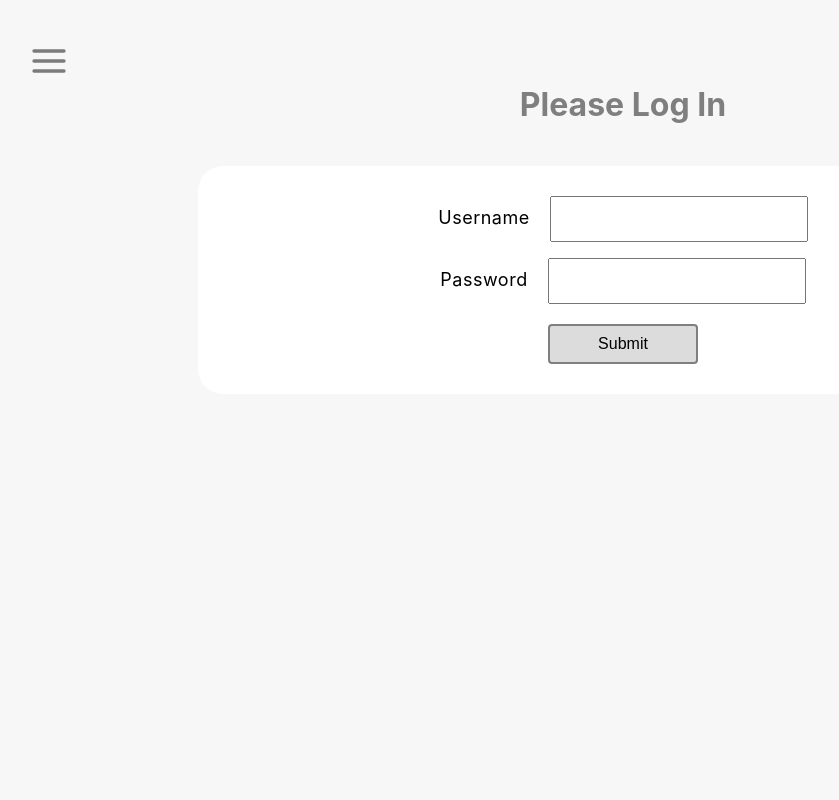
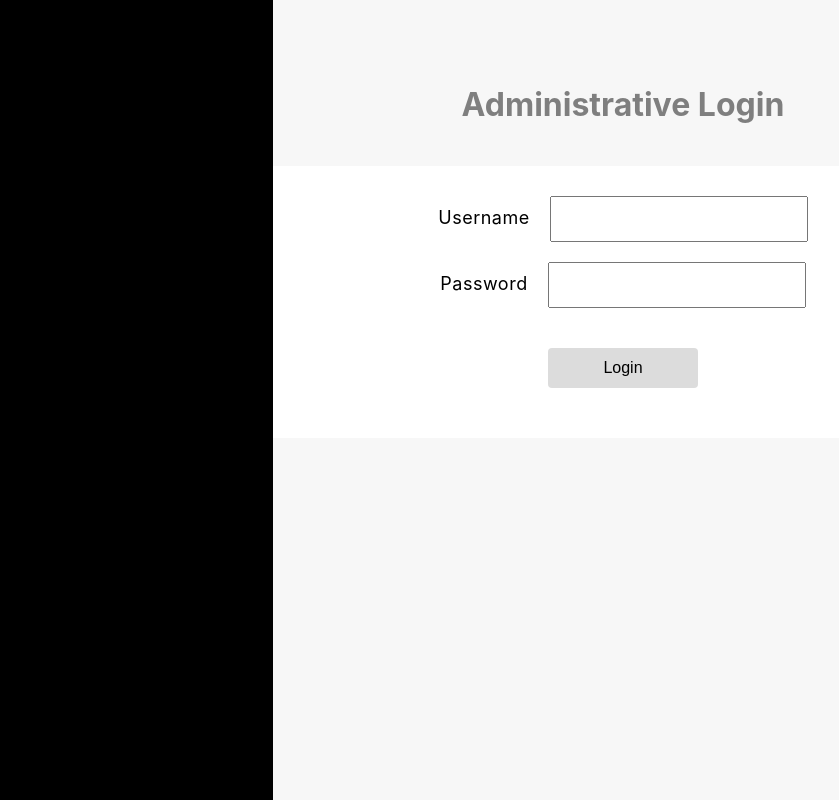
Before and after one commit to sayyidkhan/turbo_octo, a React (Create React App) app in the folder front-end/: page /Login in a window 1280 px wide. Shown: the whole page, without its empty margins (17-856 px from the left). Built offline with nearby package versions, Linux system fonts and the light colour scheme.

Commit message:
added authentication for login

```diff
--- a/front-end/package.json
+++ b/front-end/package.json
@@ -15,6 +15,7 @@
     "axios": "^0.21.1",
     "prop-types": "^15.7.2",
     "react": "^17.0.2",
+    "react-client-session": "^0.0.7",
     "react-dom": "^17.0.2",
     "react-icons": "^4.2.0",
     "react-router-dom": "^5.2.0",
--- a/front-end/server.tsx
+++ b/front-end/server.tsx
@@ -7,7 +7,7 @@ app.use(cors());
 
 app.use('/login', (req, res) => {
   res.send({
-    token: 'test123'
+    userType: 'test123'
   });
 });
 
--- a/front-end/src/App.css
+++ b/front-end/src/App.css
@@ -51,6 +51,7 @@
 
 .menuNav.showMenu {
   width: 100%;
+  padding-top: 80px;
 }
 
 .menuNav a {
@@ -135,4 +136,5 @@
 .toHide {
   display: none;
 }
+
 /* =========================== Main page specific end ================================== */
--- a/front-end/src/App.tsx
+++ b/front-end/src/App.tsx
@@ -1,57 +1,19 @@
-import React from 'react';
+import React, { useState } from 'react';
 import './App.css';
 import {BrowserRouter as Router, Link} from "react-router-dom";
 import Routes from "./routes";
-import Login from './pages/Login';
+import Navbar from "./Navbar";
+//import useLocalStorage from './services/useLocalStorage';
 
-import enterLoc from './img/EnterLoc.png';
-import checkVaccCert from './img/CheckVaccCert.png';
-
-//not using now
 function App() {
-
-  // const [token, setToken] = useState();
-
-  // if(!token) {
-  //   return <Login setToken={setToken} />
-  // }
-
-  // const toShow = String(token);
-  // const toHide = "toHide";
-
-  // const adminAccess = ["dashboard", "contact", "vaccination", "alerts", "reports", "account", "logout"];
-  // const healthCareAccess = ["dashboard", "contact", "vaccination", "logout"];
-  // const businessAccess = ["dashboard", "alerts", "logout"];
-  // var accessList = adminAccess;
-
-  // if(token == "admin"){
-  //   accessList = adminAccess;
-  // }else if(token == "healthcare"){
-  //   accessList = healthCareAccess;
-  // }else if(token == "business"){
-  //   accessList = businessAccess;
-  // }
 
   return (
     <Router>
-      <div className="container">
-          <Router>
-              {/* <nav>
-                  <ul>
-                      <li className={accessList.includes("dashboard") ? toShow : toHide}><Link to="/home">Dashboard</Link></li>
-                      <li className={accessList.includes("contact") ? toShow : toHide}><Link to="/about">Contact Tracing</Link></li>
-                      <li className={accessList.includes("vaccination") ? toShow : toHide}><Link to="/login">Vaccination Records</Link></li>
-                      <li className={accessList.includes("alerts") ? toShow : toHide}><Link to="/login">Public Alerts</Link></li>
-                      <li className={accessList.includes("reports") ? toShow : toHide}><Link to="/login">Reports</Link></li>
-                      <li className={accessList.includes("account") ? toShow : toHide}><Link to="/login">Manage Accounts</Link></li>
-                      <li className={accessList.includes("logout") ? toShow : toHide}><Link to="/login" onClick={() => window.location.reload()}>Logout</Link></li>
-                  </ul>
-              </nav> */}
-              <Routes/>
-          </Router>
-      </div>
+      <Routes />
+      <Navbar />
     </Router>
   );
+
 }
 
 export default App;
--- a/front-end/src/Navbar.tsx
+++ b/front-end/src/Navbar.tsx
@@ -2,59 +2,71 @@ import React, { useState } from "react";
 import { NavLink } from "react-router-dom"
 import { MdClose } from "react-icons/md"
 import { FiMenu } from "react-icons/fi"
-import Login from './pages/Login';
+import './App.css';
+import history from './history';
 
-export default function Navbar(){
+export default function Navbar(props : any){
+
+  var userType = String(sessionStorage.getItem('userType'));
 
   const links = [
       {
         id: 1,
-          path: "/Home",
+        path: "/",
         text: "Home",
+        accessBy: ["public"],
       },
       {
         id: 2,
         path: "/Login",
         text: "Login",
+        accessBy: ["public"],
       },
       {
         id: 3,
         path: "/Dashboard",
         text: "Dashboard",
+        accessBy: ["admin", "business", "healthcare"],
       },
       {
         id: 4,
         path: "/ContactTracing",
         text: "Contact Tracing",
+        accessBy: ["admin", "healthcare"],
       },
       {
         id: 5,
         path: "/VaccinationRecords",
         text: "Vaccination Records",
+        accessBy: ["admin", "healthcare"],
       },
       {
         id: 6,
         path: "/PublicAlerts",
         text: "Public Alerts",
+        accessBy: ["admin", "business"],
       },
       {
         id: 7,
         path: "/Reports",
         text: "Reports",
+        accessBy: ["admin"],
       },
       {
         id: 8,
         path: "/ManageAccounts",
         text: "Manage Accounts",
+        accessBy: ["admin"],
       },
       {
         id: 9,
-          path: "/Home",
+        path: "/",
         text: "Logout",
+        accessBy: ["admin", "business", "healthcare"],
       }
-    ]
+  ];
 
-    const [navbarOpen, setNavbarOpen] = useState(false);
+  const [navbarOpen, setNavbarOpen] = useState(userType == "public"  || userType == "" ? false : true);
 
   const handleToggle = () => {
       setNavbarOpen(prev => !prev)
@@ -64,9 +76,20 @@ export default function Navbar(){
       setNavbarOpen(false)
   }
 
+  const doNothing = () => {
+    setNavbarOpen(true);
+  }
+
+  const logoutAction = () => {
+    sessionStorage.setItem('userType', "public");
+    closeMenu();
+    history.push('/');
+  }
+
+
   return (
       <nav className="navBar">
-        <button onClick={handleToggle}>
+      <button onClick={handleToggle} className={userType == "public" ? "toShow" : "toHide"}>
         {
           navbarOpen ?
           <MdClose
@@ -77,16 +100,15 @@ export default function Navbar(){
           />
         }
       </button>
-        <ul className={`menuNav ${navbarOpen ? " showMenu": ""}`}>
+      <ul className={`menuNav ${navbarOpen ? "showMenu": ""}`}>
         {links.map((link) => {
           return (
-              <li key={link.id}>
+            <li key={link.id} className={link.accessBy.includes(userType) ? "toShow" : "toHide"}>
               <NavLink
                 to={link.path}
                 activeClassName="active-link"
-                  onClick={() => closeMenu()}
-                  exact
-                >
+                onClick={userType == "public" ? () => closeMenu() : link.text == "Logout" ? () => logoutAction() : () => doNothing()}
+                exact>
                 {link.text}
               </NavLink>
             </li>
--- a/front-end/src/components/login/Login.css
+++ b/front-end/src/components/login/Login.css
@@ -22,7 +22,11 @@
     padding-bottom: 30px;
 }
 
-.login-wrapper span{
+.login-wrapper div{
+    margin-bottom: 20px;
+}
+
+.login-wrapper label{
     padding-right: 20px;
     font-size: 18px;
     letter-spacing: 0.5px;
@@ -48,7 +52,7 @@
     font-weight: 300;
     transition-duration: 0.3s;
     background-color: gainsboro;
-    border: 2px solid #7f7f7f;
+    border: none;
 }
 
 .login-wrapper button:hover {
--- /dev/null
+++ b/front-end/src/components/login/LoginFormComponent.tsx
@@ -0,0 +1,96 @@
+import {Component, useState} from "react";
+import axios from 'axios';
+import './Login.css';
+import history from '../../history';
+//import api
+
+export class LoginFormComponent extends Component {
+
+    constructor(props : any) {
+        super(props);
+    }
+
+    state = {
+        'username': '',
+        'password': '',
+        //only will be used to hold the outcome of the data
+        'userType': '',
+    }
+
+    onUpdateUser = (user : any) => {
+        //get usertype from database
+        //...
+
+        this.setState({'userType' : user.userType});
+        //console.log(updatedInfo);
+    }
+
+    changeHandler = (e : any) => {
+        this.setState({[e.target.name] : e.target.value});
+    }
+
+    mapDTO = () => {
+        //backend only accept this data shape
+        const dto = {'username': this.state.username, 'password': this.state.password};
+        //purge any existing data, if there is any
+        //this.setState({'userType' : ''});
+        return dto;
+    }
+
+    submitHandler = (e: any) => {
+        e.preventDefault();
+        const dto  = this.mapDTO();
+
+        //map data to DTO object for sending to backend //
+        axios.post("http://localhost:5000/users", dto)
+            .then(res => {
+                console.log(res);
+                this.onUpdateUser(res.data);
+            })
+            .catch(err => {
+                console.log(err);
+            });
+        // const outcome = postNewUser_API(this.state);
+        // outcome.then(res => {
+        //     console.log(res);
+        // }).catch(err => {
+        //    console.log(err);
+        // });
+        //this.setState({email: '', age: 0});
+    }
+
+    submitHandler_temp = (e: any) => {
+        e.preventDefault();
+
+        this.setState({'userType' : this.state.username});
+        sessionStorage.setItem('userType', this.state.username);
+        //checking use
+        //this.setState({'userType' : this.state.username}, () => {alert(this.state.userType);});
+        //alert(sessionStorage.getItem('userType'));
+
+        history.push('/Dashboard');
+        window.location.reload(false);
+
+    }
+
+    render() {
+        const {username , password} = this.state;
+        return (
+            <div>
+                <form onSubmit={this.submitHandler_temp}>
+                    <div>
+                        <label>Username</label>
+                        <input type="text" name="username" value={username} onChange={this.changeHandler}/>
+                    </div>
+                    <div>
+                        <label>Password</label>
+                        <input type="password" name="password" value={password} onChange={this.changeHandler}/>
+                    </div>
+                    <div>
+                        <button type="submit">Login</button>
+                    </div>
+                </form>
+            </div>
+        );
+    }
+}
--- /dev/null
+++ b/front-end/src/history.tsx
@@ -0,0 +1,5 @@
+import { createBrowserHistory } from 'history';
+
+export default createBrowserHistory();
+
+//https://stackoverflow.com/questions/42701129/how-to-push-to-history-in-react-router-v4
--- a/front-end/src/index.tsx
+++ b/front-end/src/index.tsx
@@ -3,16 +3,12 @@ import ReactDOM from 'react-dom';
 import './index.css';
 import App from './App';
 import reportWebVitals from './reportWebVitals';
-
 import {BrowserRouter as Router, Link} from "react-router-dom";
-import Navbar from "./Navbar";
-import Routes from "./routes";
 
 ReactDOM.render(
   <React.StrictMode>
     <Router>
-      <Routes />
-      <Navbar />
+      <App />
     </Router>
   </React.StrictMode>,
   document.getElementById('root')
--- a/front-end/src/pages/Home.tsx
+++ b/front-end/src/pages/Home.tsx
@@ -1,7 +1,5 @@
 import React from 'react';
 import '../App.css';
-import Routes from "../routes";
-
 import enterLoc from '../img/EnterLoc.png';
 import checkVaccCert from '../img/CheckVaccCert.png';
 
--- a/front-end/src/pages/Login.tsx
+++ b/front-end/src/pages/Login.tsx
@@ -1,57 +1,26 @@
-import React, { useState } from 'react';
+import React, { Component, useState } from 'react';
 import PropTypes from 'prop-types';
 import '../components/login/Login.css';
+import {LoginFormComponent} from '../components/login/LoginFormComponent';
 
-async function loginUser(credentials: { username: any; password: any; }) {
-    return fetch('http://localhost:8080/login', {
-      method: 'POST',
-      headers: {
-        'Content-Type': 'application/json'
-      },
-      body: JSON.stringify(credentials)
-    })
-      .then(data => data.json())
+export class Login extends Component{
+
+    constructor(props : any) {
+        super(props);
     }
 
-export default function Login(props: any) {
-
-    const [username, setUserName] = useState("");
-    const [password, setPassword] = useState("");
-
-    const handleSubmit = async (e: any) => {
-        e.preventDefault();
-        /***const token = await loginUser({
-          username,
-          password
-        });***/
-        //props.setToken(username);
-    }
-
+    render(){
         return(
             <div className="login-container">
                 <div className="login-header">
-                <h1>Please Log In</h1>
+                    <h1>Administrative Login</h1>
                 </div>
                 <div className="login-wrapper">
-                <form onSubmit={handleSubmit}>
-                <label>
-                    <span>Username</span>
-                    <input type="text" onChange={e => setUserName(e.target.value)}/>
-                </label>
-                <p></p>
-                <label>
-                    <span>Password</span>
-                    <input type="password" onChange={e => setPassword(e.target.value)}/>
-                </label>
-                <div>
-                    <button type="submit">Submit</button>
-                </div>
-                </form>
+                    <LoginFormComponent />
                 </div>
         </div>
         )
     }
+}
 
-Login.propTypes = {
-    setUserType: PropTypes.func.isRequired
-};
+//https://stackoverflow.com/questions/46997898/updating-navbar-on-logout-reactjs
--- a/front-end/src/routes.tsx
+++ b/front-end/src/routes.tsx
@@ -1,14 +1,14 @@
 import {Route, Switch} from "react-router";
 import * as React from "react";
 import Home from "./pages/Home";
-import Login from "./pages/Login";
+import {Login} from "./pages/Login";
 
+export default function Routes(props: any) {
 
-export default function Routes() {
     //add all new routing here
     return (
         <Switch>
-            <Route path="/Home" exact component={Home} />
+            <Route path="/" exact component={Home} />
             <Route path="/Login" component={Login} />
             <Route path="/EnterLocation" />
             <Route path="/CheckVaccCert" />
```
Also changed, not shown: 2 other files (tests, documents, lock files or other folders). Lines whose indentation alone changed are shown as unchanged.
